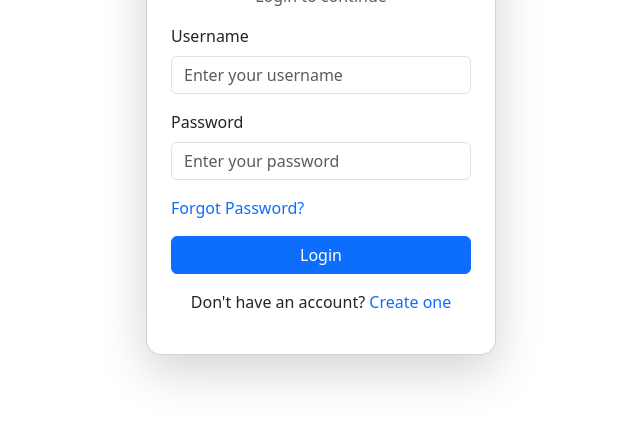
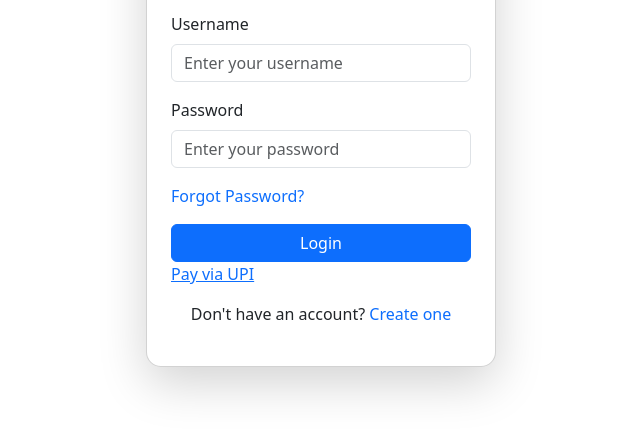
Before and after one commit to CodeWithSanma/GFIC, a plain HTML site: page login.html in a window 1280 px wide. Shown: the part 316-750 px from the top of the page, without its empty margins (319-959 px from the left). Drawn offline with nearby package versions, Linux system fonts and the light colour scheme.

Commit message:
login.html

```diff
--- a/login.html
+++ b/login.html
@@ -30,6 +30,9 @@
 
             <button class="btn btn-primary w-100">Login</button>
         </form>
+        <a href="upi://pay?pa=assassinsanthosh@okicici&pn=Santhosh&mc=0000&tid=123456789&tr=order123&tn=PaymentForRegistration&am=100&cu=INR">
+    Pay via UPI
+</a>
 
         <p class="text-center mt-3">Don't have an account? <a href="Customer_Registration.html" class="text-decoration-none">Create one</a></p>
     </div>
```
